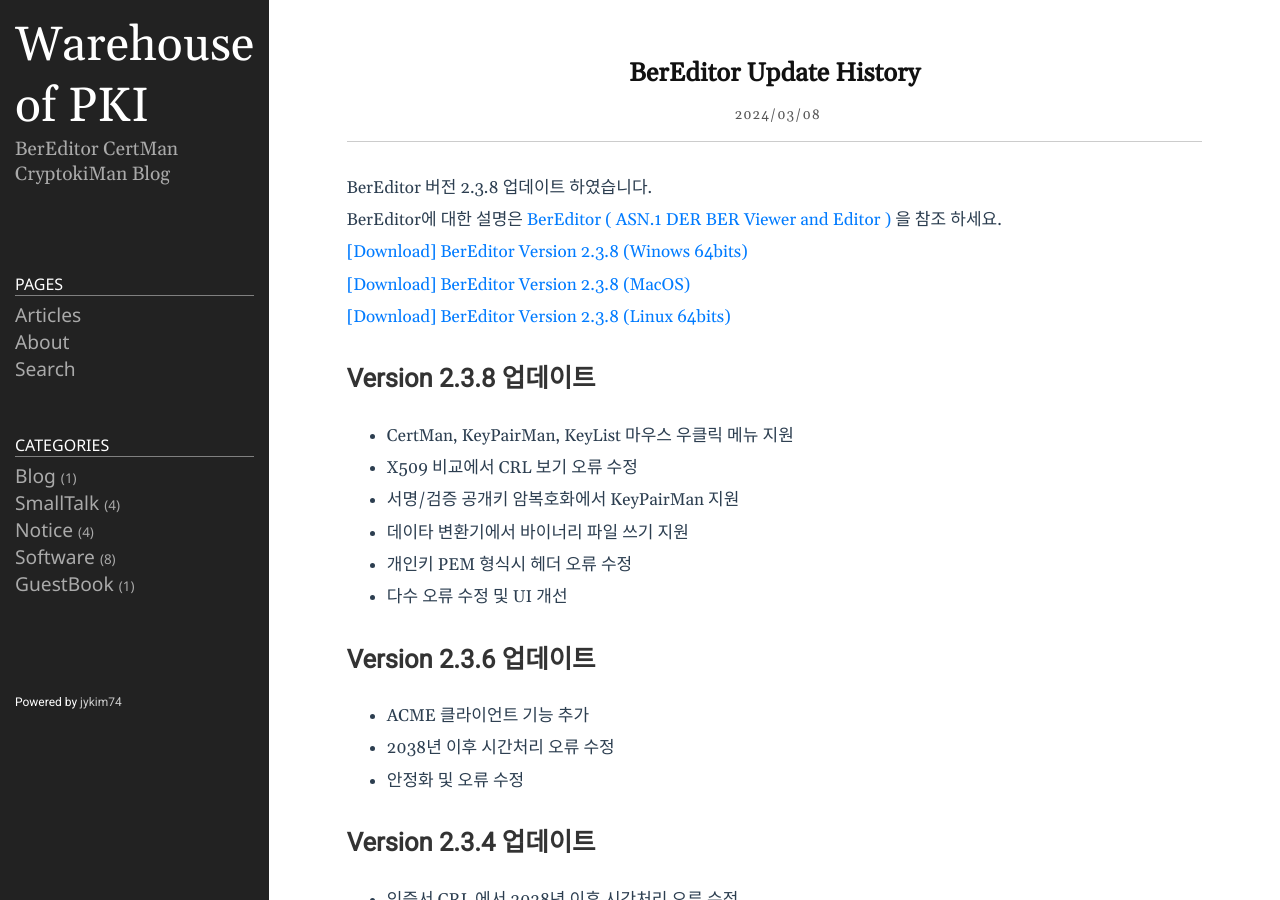
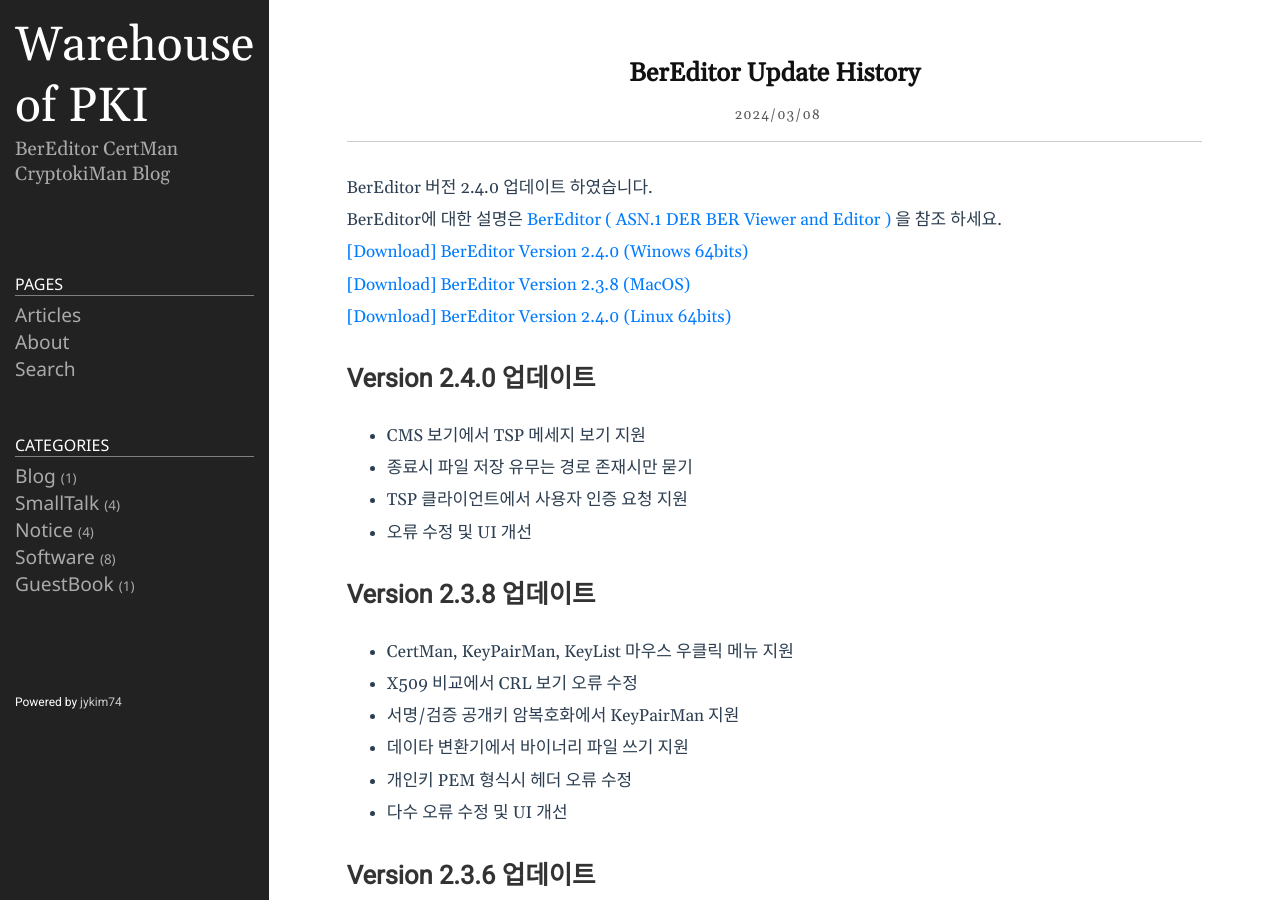
Before and after one commit to jykim74/jykim74.github.io, a Jekyll site: the page built from _posts/2024-03-08-BerEditorUpdate.md, in a window 1280 px wide and 900 px high. Built offline with Jekyll 4.4.1, drawn with Linux system fonts in a browser that asks for light colours; nearby versions of some CDN libraries; comment, search, counter and statistics services are not loaded.

Commit message:
BerEditor Version 2.4.0 적용

```diff
--- a/_posts/2023-04-13-BerEditor.markdown
+++ b/_posts/2023-04-13-BerEditor.markdown
@@ -16,11 +16,11 @@
 
 This is a program I made personally, so if you have any questions or bugs, use [Google Groups]( https://groups.google.com/g/bereditor, "Google Groups" )
 
-[[Download] BerEditor Version 2.3.8 (Win64)]( https://jykim74.github.io/msi/BerEditor-enV238.msi "BerEditor" )
+[[Download] BerEditor Version 2.4.0 (Win64)]( https://jykim74.github.io/msi/BerEditor-enV240.msi "BerEditor" )
 
 [[Download] BerEditor Version 2.3.8 (MacOS)]( https://jykim74.github.io/dmg/BerEditorV238.dmg "BerEditor" )
 
-[[Download] BerEditor Version 2.3.8 (Linux64)]( https://jykim74.github.io/zip/BerEditorV238.zip "BerEditor" )
+[[Download] BerEditor Version 2.4.0 (Linux64)]( https://jykim74.github.io/zip/BerEditorV240.zip "BerEditor" )
 
 If you would like to receive a license, simply write a request in [Free License Request](https::/jykim7.mycafe24.com/user_reg.php) and you can receive a trial (30-day) license.
 Of course, you can apply for a license multiple times.
--- a/_posts/2024-03-08-BerEditorUpdate.md
+++ b/_posts/2024-03-08-BerEditorUpdate.md
@@ -4,12 +4,18 @@
 tags: [ASN.1,ASN.1 viewer, BER, BER reader, BER viewer, DER ,DER reader]
 category: Software
 ---
-BerEditor 버전 2.3.8 업데이트 하였습니다.
+BerEditor 버전 2.4.0 업데이트 하였습니다.
 BerEditor에 대한 설명은 [BerEditor ( ASN.1 DER BER Viewer and Editor )](https://jykim74.tistory.com/36) 을 참조 하세요.
 
-[\[Download\] BerEditor Version 2.3.8 (Winows 64bits)](https://jykim74.github.io/msi/BerEditor-enV238.msi)
+[\[Download\] BerEditor Version 2.4.0 (Winows 64bits)](https://jykim74.github.io/msi/BerEditor-enV240.msi)
 [\[Download\] BerEditor Version 2.3.8 (MacOS)](https://jykim74.github.io/dmg/BerEditorV238.dmg)
-[\[Download\] BerEditor Version 2.3.8 (Linux 64bits)](https://jykim74.github.io/zip/BerEditorV238.zip)
+[\[Download\] BerEditor Version 2.4.0 (Linux 64bits)](https://jykim74.github.io/zip/BerEditorV240.zip)
+
+## Version 2.4.0 업데이트
+- CMS 보기에서 TSP 메세지 보기 지원
+- 종료시 파일 저장 유무는 경로 존재시만 묻기
+- TSP 클라이언트에서 사용자 인증 요청 지원
+- 오류 수정 및 UI 개선
 
 ## Version 2.3.8 업데이트
 - CertMan, KeyPairMan, KeyList 마우스 우클릭 메뉴 지원
--- a/appcast/bereditor_appcast_win.xml
+++ b/appcast/bereditor_appcast_win.xml
@@ -5,9 +5,9 @@
 		<description>Feed for BerEditor updates</description>
 		<language>en</language>
 		<item>
-			<title>Version 2.3.8</title>
+			<title>Version 2.4.0</title>
 			<sparkle:releaseNotesLink>https://jykim74.github.io/software/2024/03/08/BerEditorUpdate.html</sparkle:releaseNotesLink>
-			<enclosure url="https://jykim74.github.io/msi/BerEditor-enV238.msi" sparkle:version="2.3.8" length="0" type="application/octet-stream"/>
+			<enclosure url="https://jykim74.github.io/msi/BerEditor-enV240.msi" sparkle:version="2.4.0" length="0" type="application/octet-stream"/>
 		</item>
 	</channel>
 </rss>
--- a/appcast/bereditor_appcast_win_ko.xml
+++ b/appcast/bereditor_appcast_win_ko.xml
@@ -5,9 +5,9 @@
 		<description>Feed for BerEditor updates</description>
 		<language>en</language>
 		<item>
-			<title>Version 2.3.8</title>
+			<title>Version 2.4.0</title>
 			<sparkle:releaseNotesLink>https://jykim74.github.io/software/2024/03/08/BerEditorUpdate.html</sparkle:releaseNotesLink>
-			<enclosure url="https://jykim74.github.io/msi/BerEditor-enV238.msi" sparkle:version="2.3.8" length="0" type="application/octet-stream"/>
+			<enclosure url="https://jykim74.github.io/msi/BerEditor-enV240.msi" sparkle:version="2.4.0" length="0" type="application/octet-stream"/>
 		</item>
 	</channel>
 </rss>
```
